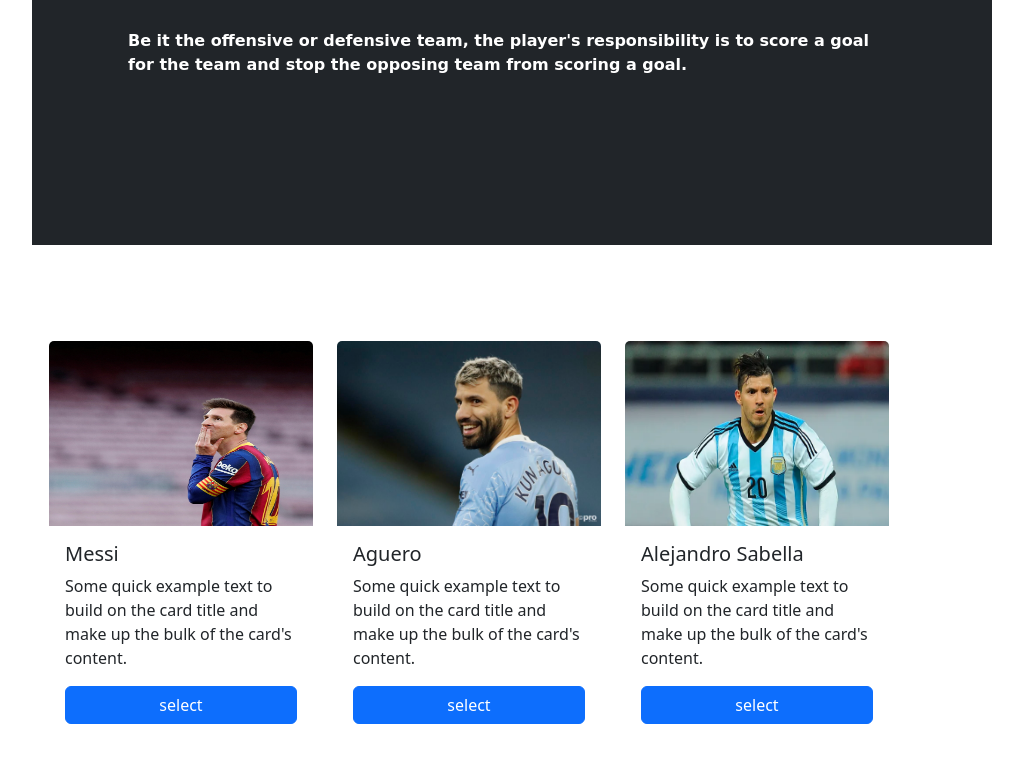
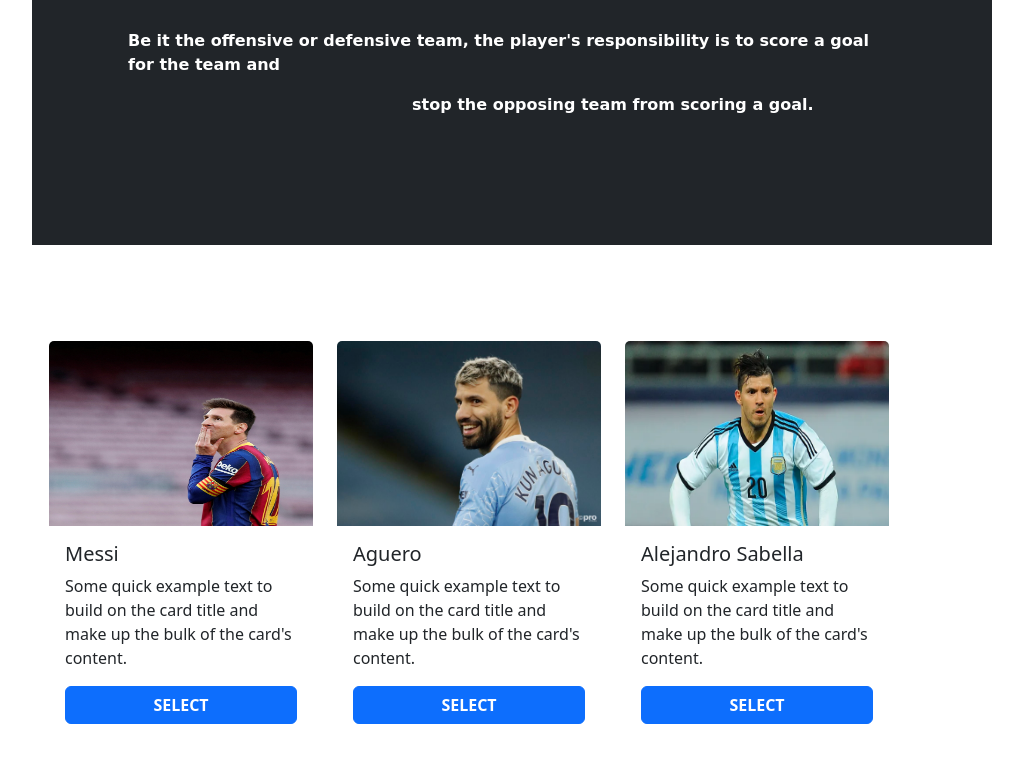
Before and after one commit to arpitasaha12/Players-Expenses, a plain HTML site: page index.html in a window 1280 px wide. Shown: the part 175-952 px from the top of the page, without its empty margins (128-1151 px from the left). Drawn offline with nearby package versions, Linux system fonts and the light colour scheme.

Commit message:
button updated

```diff
--- a/index.html
+++ b/index.html
@@ -20,11 +20,12 @@
             team,
             the player's responsibility
             is
-            to score a goal for the team and
-            stop
+            to score a goal for the team and</p>
+        <p class="fw-bold para" id="banner-paragraph">stop
             the
-            opposing team from scoring a goal.</span>
-        </p>
+            opposing team from scoring a goal.</p>
+
+
 
     </div>
     <section class="container my-5 ">
@@ -40,7 +41,7 @@
                             of
                             the
                             card's content.</p>
-                        <button class="btn btn-primary w-100" onclick=selectPlayer(this)>select</button>
+                        <button class="btn btn-primary w-100 fw-bold" onclick=selectPlayer(this)>SELECT</button>
                     </div>
                 </div>
                 <!-- player 2-----------
@@ -53,7 +54,7 @@
                             of
                             the
                             card's content.</p>
-                        <button class="btn btn-primary w-100" onclick=selectPlayer(this)>select</button>
+                        <button class="btn btn-primary w-100 fw-bold" onclick=selectPlayer(this)>SELECT</button>
                     </div>
                 </div>
                 <!-- player 3--------------
@@ -66,7 +67,7 @@
                             of
                             the
                             card's content.</p>
-                        <button class="btn btn-primary w-100" onclick=selectPlayer(this)>select</button>
+                        <button class="btn btn-primary w-100 fw-bold" onclick=selectPlayer(this)>SELECT</button>
                     </div>
                 </div>
                 <!-- Select-Players Card no 4 -------------------->
@@ -80,7 +81,7 @@
                             <li>Alejandro Sabella</li><br>
                             <li>Angel Di Maria</li><br>
                             <li>Gonzalo Higuaín</li><br>
-                            <li> Gonzalo Montiel</li>
+                            <li>Gonzalo Montiel</li>
                        </ul> -->
 
                     </div>
@@ -96,7 +97,7 @@
                     <p class="card-text">Some quick example text to build on the card title and make up the bulk of
                         the
                         card's content.</p>
-                    <button class="btn btn-primary w-100" onclick=selectPlayer(this)>select</button>
+                    <button class="btn btn-primary w-100 fw-bold" onclick=selectPlayer(this)>SELECT</button>
                 </div>
             </div>
             <!-- player 5--------------
@@ -108,7 +109,7 @@
                     <p class="card-text">Some quick example text to build on the card title and make up the bulk of
                         the
                         card's content.</p>
-                    <button class="btn btn-primary w-100" onclick=selectPlayer(this)>select</button>
+                    <button class="btn btn-primary w-100 fw-bold" onclick=selectPlayer(this)>SELECT</button>
                 </div>
             </div>
             <!-- Player 6----------
@@ -120,7 +121,7 @@
                     <p class="card-text">Some quick example text to build on the card title and make up the bulk of
                         the
                         card's content.</p>
-                    <button class="btn btn-primary w-100" onclick=selectPlayer(this)>select</button>
+                    <button class="btn btn-primary w-100 fw-bold" onclick=selectPlayer(this)>SELECT</button>
                 </div>
             </div>
             <!-- budget part--------------------------- -->
--- a/style.css
+++ b/style.css
@@ -68,3 +68,7 @@
 #banner-paragraph {
     font-family: cursive
 }
+
+.para {
+    margin-left: 380px;
+}
```
